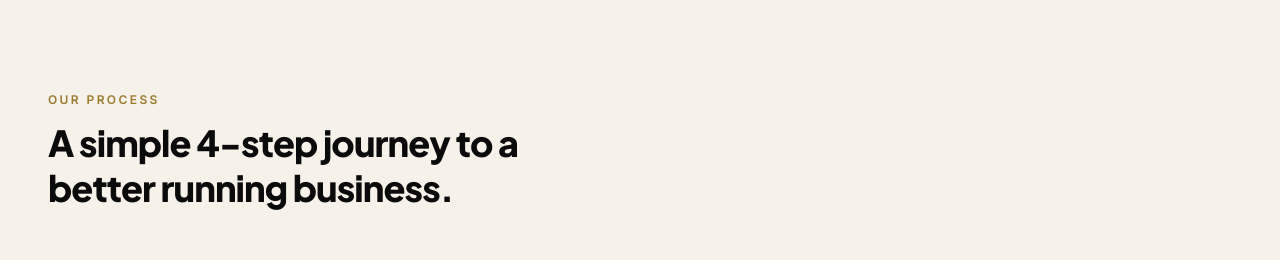
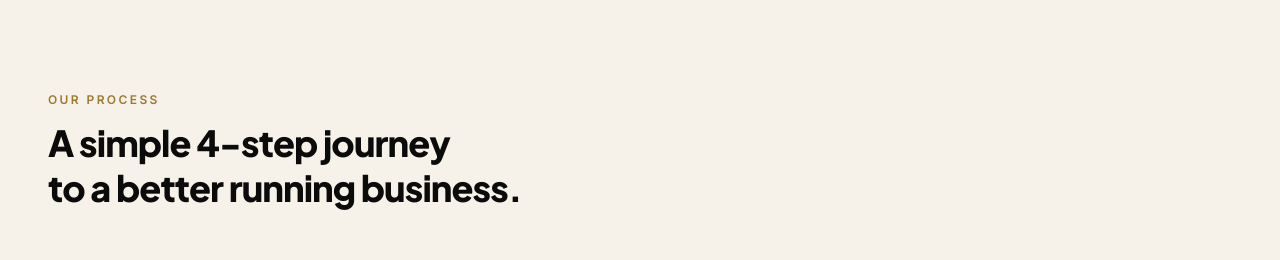
Before and after one commit to bonganishube/axb, a Next.js app: page / in a window 1280 px wide. Shown: the part 2900-3160 px from the top of the page. Built offline with nearby package versions, Linux system fonts and the light colour scheme.

Commit message:
More modifications

```diff
--- a/src/components/CtaSection.tsx
+++ b/src/components/CtaSection.tsx
@@ -14,10 +14,11 @@ export default function CtaSection() {
       </div>
 
       <div className="relative container-px py-24 lg:py-32">
-        <div className="max-w-lg">
+        <div className="max-w-xl">
           <h2 className="text-3xl sm:text-4xl font-extrabold leading-tight tracking-tight text-white">
-            Let&rsquo;s build a system that works while you focus on what
-            matters.
+            Let&rsquo;s build a system that works
+            <br />
+            while you focus on what matters.
           </h2>
           <p className="mt-4 text-white/70 text-sm leading-relaxed">
             Book a free strategy call and see what&rsquo;s possible for your
--- a/src/components/Process.tsx
+++ b/src/components/Process.tsx
@@ -28,8 +28,10 @@ export default function Process() {
         <p className="text-xs font-semibold tracking-[0.2em] text-gold-dark">
           OUR PROCESS
         </p>
-        <h2 className="mt-3 max-w-xl text-3xl sm:text-4xl font-extrabold leading-tight tracking-tight text-ink">
-          A simple 4-step journey to a better running business.
+        <h2 className="mt-3 text-3xl sm:text-4xl font-extrabold leading-tight tracking-tight text-ink">
+          A simple 4-step journey
+          <br />
+          to a better running business.
         </h2>
 
         <div className="mt-16 relative grid grid-cols-2 sm:grid-cols-4 gap-y-10 gap-x-6">
--- a/src/components/Testimonial.tsx
+++ b/src/components/Testimonial.tsx
@@ -55,7 +55,8 @@ export default function Testimonial() {
             BUILT FOR SERVICE BUSINESSES
           </p>
           <h2 className="mt-3 text-3xl sm:text-4xl font-extrabold leading-tight tracking-tight text-ink">
-            Helping businesses like yours{" "}
+            Helping businesses like yours
+            <br />
             <span className="text-gold-dark">win back time and grow.</span>
           </h2>
 
--- a/src/components/WhatWeDo.tsx
+++ b/src/components/WhatWeDo.tsx
@@ -50,7 +50,8 @@ export default function WhatWeDo() {
               WHAT WE DO
             </p>
             <h2 className="mt-3 text-3xl sm:text-4xl font-extrabold leading-tight tracking-tight text-ink">
-              Everything Your Business Needs to{" "}
+              Everything Your Business Needs to
+              <br />
               <span className="text-gold-dark">
                 Stop Losing Time and Customers.
               </span>
```
